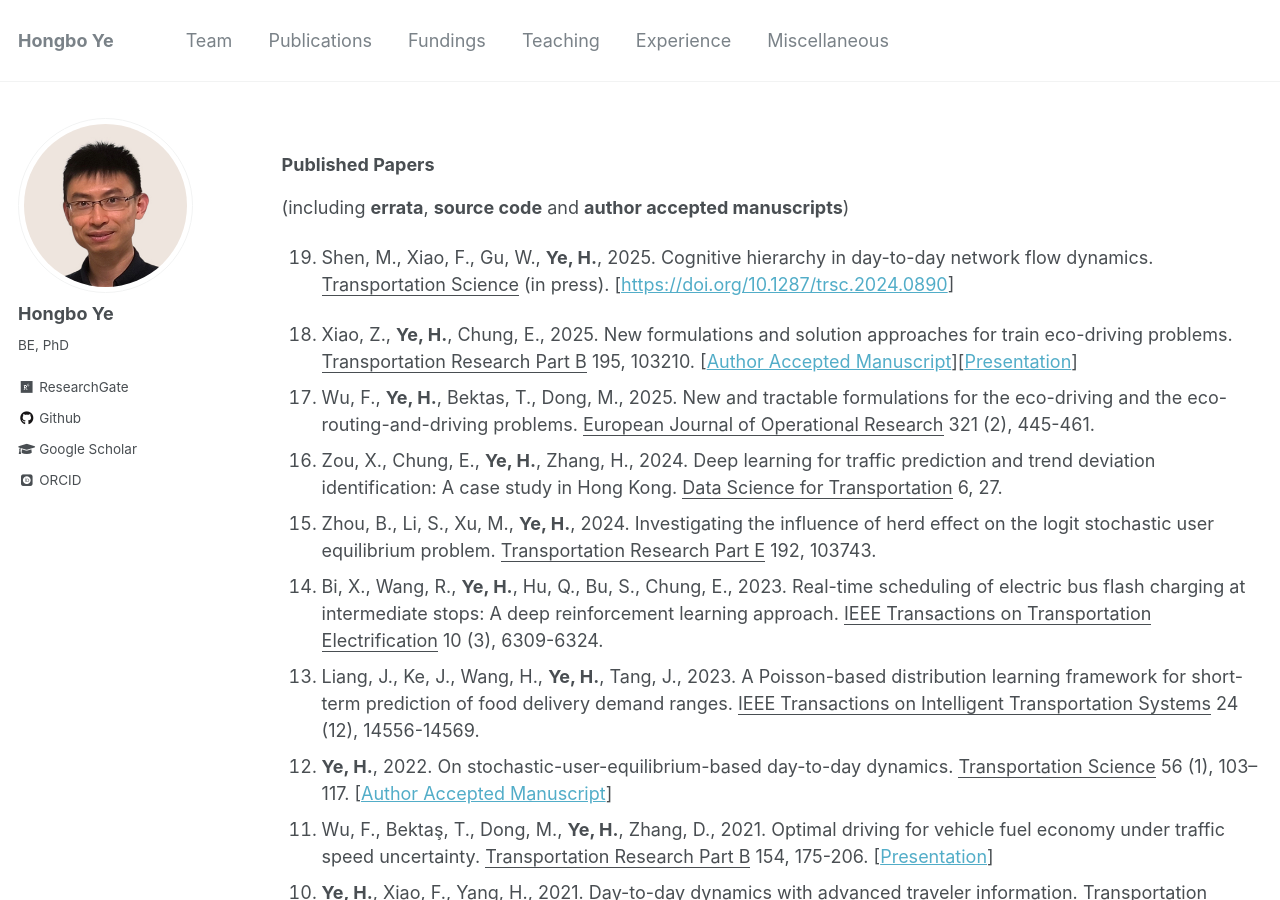
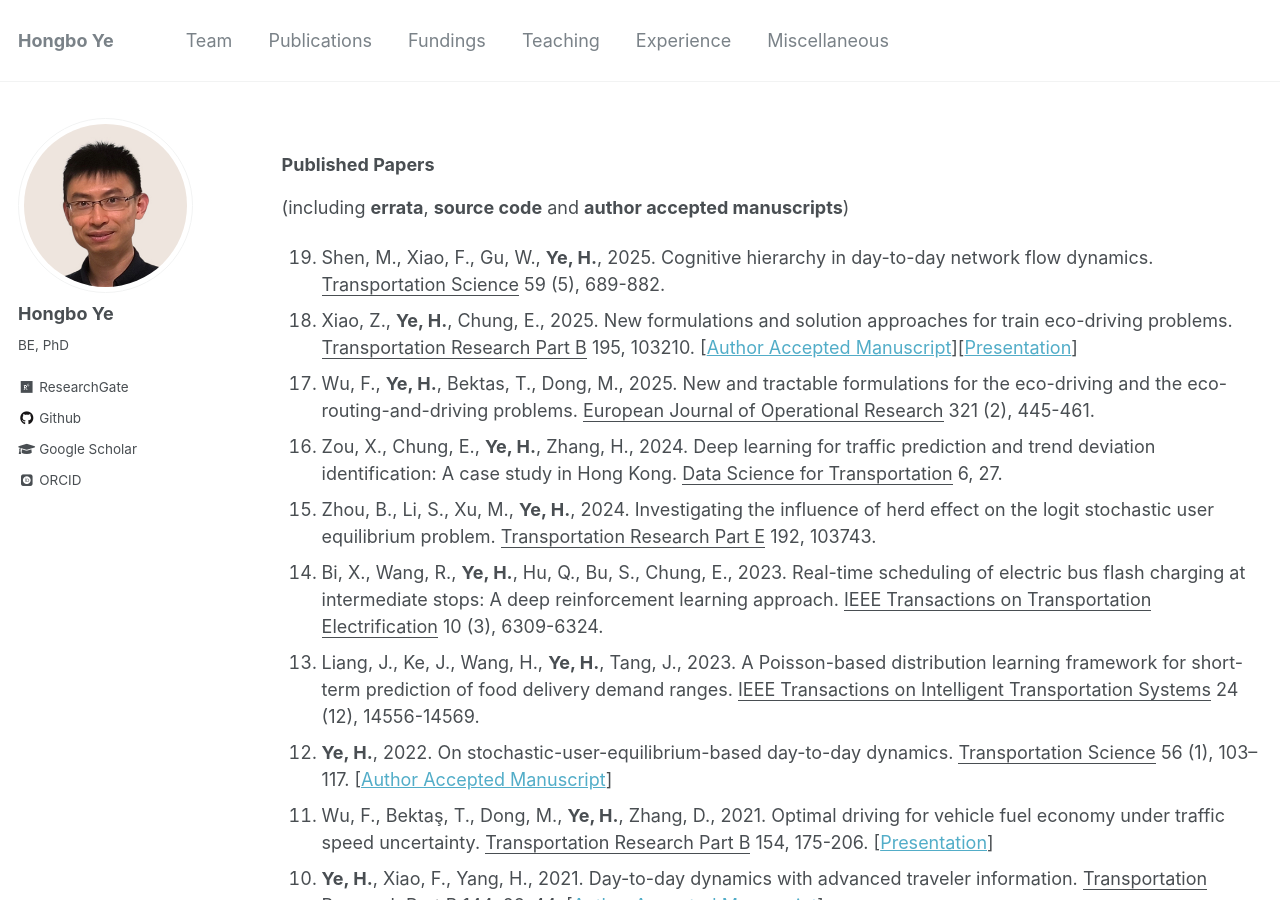
Before and after one commit to hb-ye/hb-ye.github.io, a Jekyll site: the page built from _pages/publications.md, in a window 1280 px wide and 900 px high. Built offline with Jekyll 4.4.1, drawn with Linux system fonts in a browser that asks for light colours; some web fonts are replaced.

Commit message:
Update publications.md

```diff
--- a/_pages/publications.md
+++ b/_pages/publications.md
@@ -21,8 +21,7 @@ author_profile: true
 
 {: reversed="reversed"}
 
-19. Shen, M., Xiao, F., Gu, W., **Ye, H.**, 2025. Cognitive hierarchy in day-to-day network flow dynamics. <u>Transportation Science</u> (in press). [<a href="https://doi.org/10.1287/trsc.2024.0890">https://doi.org/10.1287/trsc.2024.0890</a>]
-
+19. Shen, M., Xiao, F., Gu, W., **Ye, H.**, 2025. Cognitive hierarchy in day-to-day network flow dynamics. <u>Transportation Science</u> 59 (5), 689-882.
 18. Xiao, Z., **Ye, H.**, Chung, E., 2025. New formulations and solution approaches for train eco-driving problems. <u>Transportation Research Part B</u> 195, 103210. [[Author Accepted Manuscript](/files/2025Xiao_AAM.pdf)][[Presentation](/files/2025Xiao_Presentation.pdf)]
 17. Wu, F., **Ye, H.**, Bektas, T., Dong, M., 2025. New and tractable formulations for the eco-driving and the eco-routing-and-driving problems. <u>European Journal of Operational Research</u> 321 (2), 445-461.
 16. Zou, X., Chung, E., **Ye, H.**, Zhang, H., 2024. Deep learning for traffic prediction and trend deviation identification: A case study in Hong Kong. <u>Data Science for Transportation</u> 6, 27.
```
